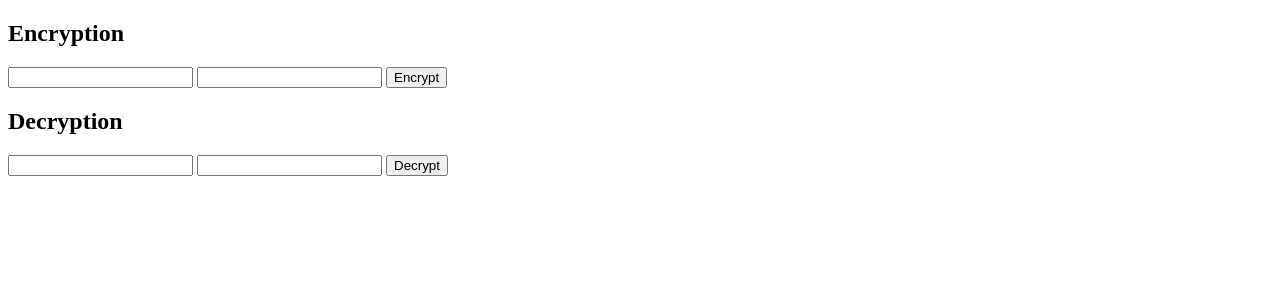
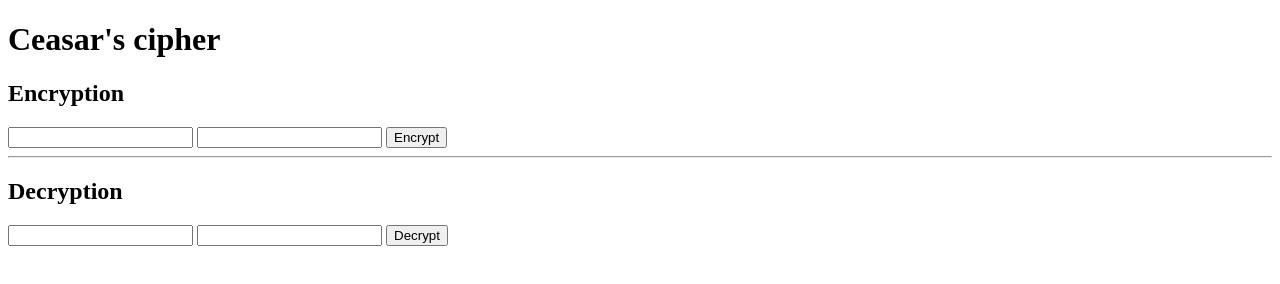
Before and after one commit to KacperBiszczak/Ciphers, a plain HTML site: page ceasar/index.html in a window 1280 px wide. Drawn offline with Linux system fonts and the light colour scheme.

Commit message:
add h1 with name of ceasar cipher

```diff
--- a/ceasar/index.html
+++ b/ceasar/index.html
@@ -6,6 +6,8 @@
     <title> Caesar cipher </title>
 </head>
 <body>
+
+<h1>Ceasar's cipher</h1>
 
     <div class="encryption">
         <h2> Encryption </h2>
@@ -16,6 +18,8 @@
         <input type="button" id="encryptBtn" value="Encrypt">
 
     </div>
+
+<hr>
 
     <div class="decryption">
         <h2> Decryption </h2>
```
